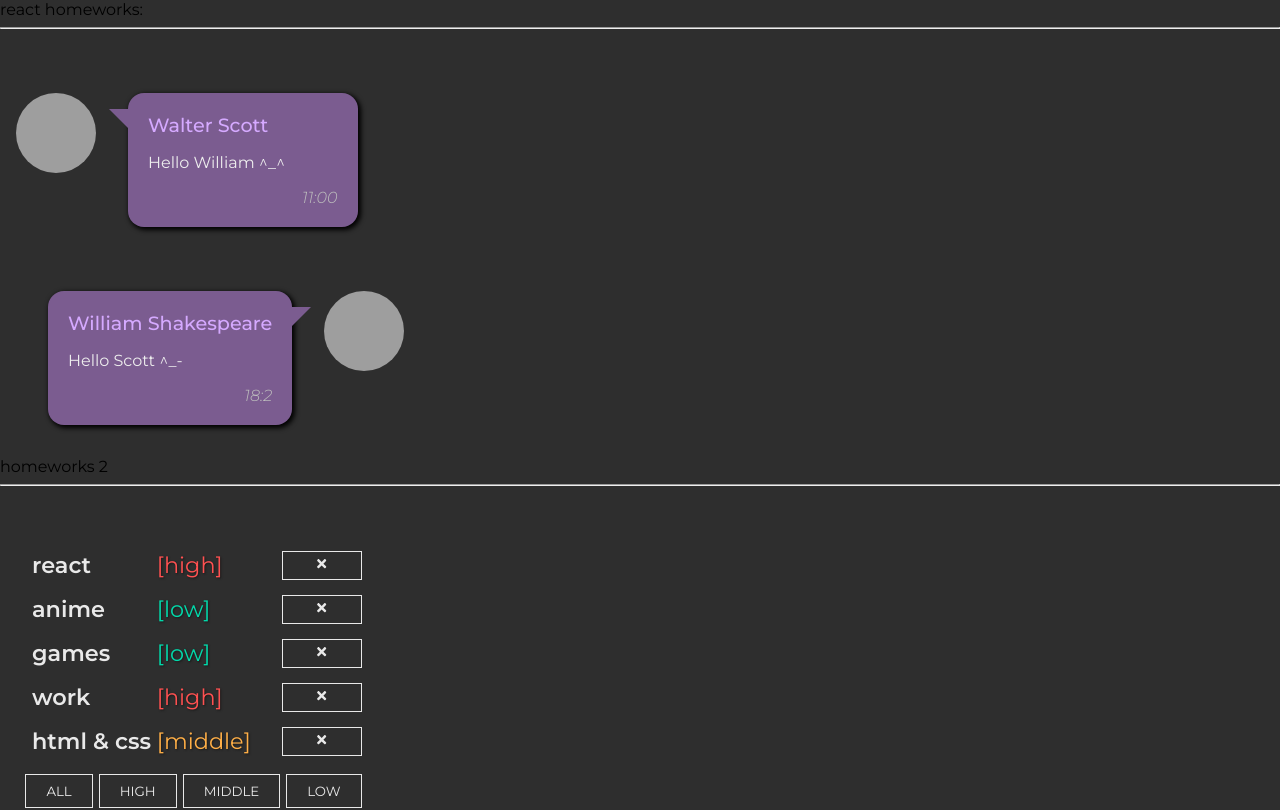
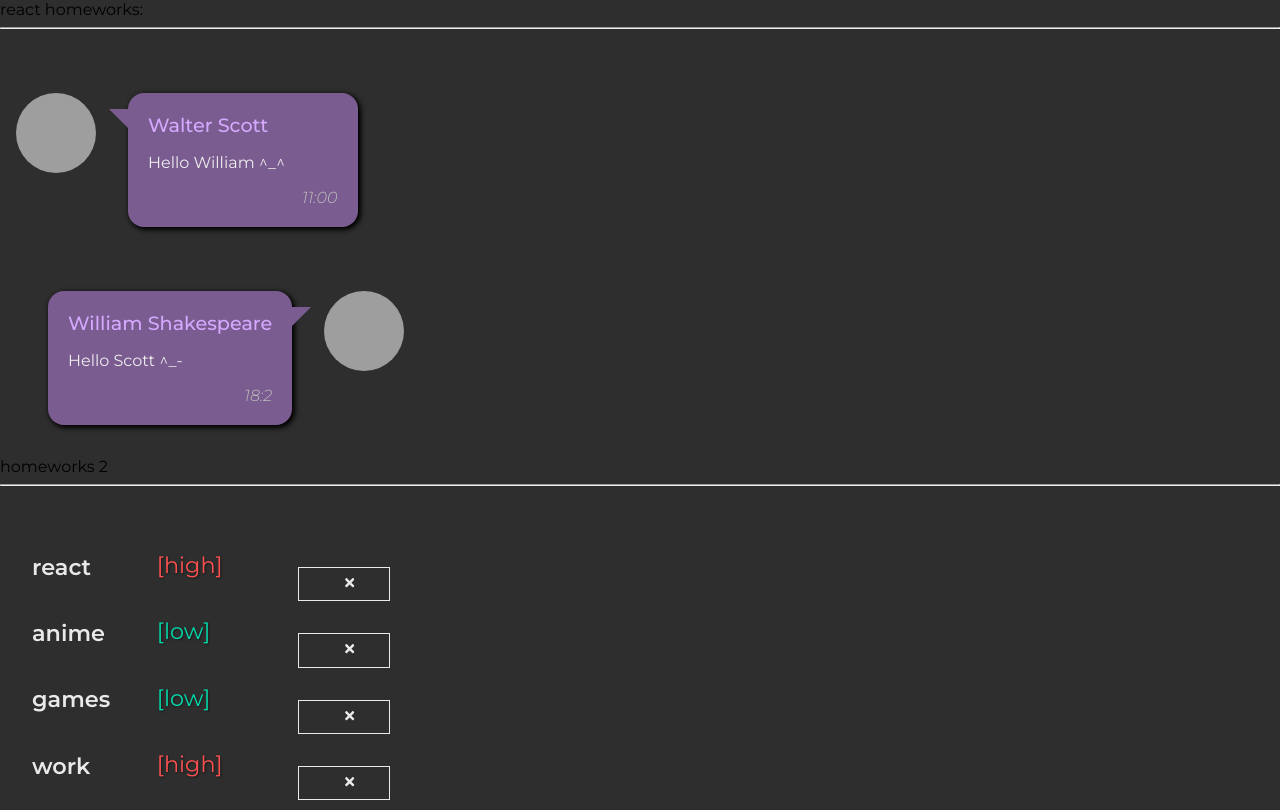
Before and after one commit to Humai88/homeworks, a React (Create React App) app: page / in a window 1280 px wide. Shown: the top 810 px of the page. Built offline with nearby package versions, Linux system fonts and the light colour scheme; grey boxes are pictures that could not be loaded.

Commit message:
Change all buttons and inputs

```diff
--- a/src/p2-homeworks/h2/Affair.tsx
+++ b/src/p2-homeworks/h2/Affair.tsx
@@ -2,6 +2,7 @@ import React from "react";
 import { AffairType } from "./HW2";
 import { FaTimes } from "react-icons/fa";
 import styles from "./Affairs.module.css";
+import SuperButton from "./../h4/common/c2-SuperButton/SuperButton";
 
 type AffairPropsType = {
   affair: AffairType;
@@ -31,9 +32,9 @@ function Affair(props: AffairPropsType) {
         </div>
       </div>
 
-      <button className={styles.deleteBtn} onClick={deleteCallback}>
+      <SuperButton className={styles.deleteBtn} onClick={deleteCallback}>
         <FaTimes />
-      </button>
+      </SuperButton>
     </div>
   );
 }
--- a/src/p2-homeworks/h2/Affairs.module.css
+++ b/src/p2-homeworks/h2/Affairs.module.css
@@ -3,44 +3,28 @@
 body {
   background-color: rgb(46, 46, 46);
 }
-button {
-  border: none;
-}
+
 .wrapper {
   display: grid;
-  grid-template-columns: 10% 10% 20% 60%;
+  grid-template-columns: 10% 10% 10% 70%;
   margin-left: 2rem;
 }
 .deleteBtn {
-  width: 5rem;
-  height: 1.8rem;
-  border: none;
-  text-transform: uppercase;
-  text-align: center;
-  color: #e9e9e9;
-  transition: all 0.15s;
-  font-weight: 400;
-  border: 1px solid #e9e9e9;
-  background-color: transparent;
+  margin: 1rem;
 }
-.deleteBtn:hover {
-  background-color: rgb(48, 38, 54);
-  border: 1px solid #b267f8;
-  color: #b267f8;
-}
+
 .name {
-  display: inline;
+  display: inline-block;
   font-weight: 600;
   font-size: 1.4rem;
-  margin-bottom: 1rem;
+  margin-bottom: 2.2rem;
   align-self: center;
   color: #e9e9e9;
 }
 .priority {
-  display: inline;
+  display: inline-block;
   font-weight: 400;
   font-size: 1.4rem;
-  margin-bottom: 1rem;
   align-self: center;
   text-shadow: 1px 1px 2px #1a1a1a;
 }
@@ -52,19 +36,6 @@ button {
   width: 23%;
 }
 .buttonsWrapper button {
-  border: none;
   margin: 3px;
   padding: 8px 20px;
-  text-transform: uppercase;
-  text-align: center;
-  color: #e9e9e9;
-  transition: all 0.15s;
-  font-weight: 400;
-  border: 1px solid #e9e9e9;
-  background-color: transparent;
 }
-.buttonsWrapper button:hover {
-  background-color: rgb(48, 38, 54);
-  border: 1px solid #b267f8;
-  color: #b267f8;
-}
--- a/src/p2-homeworks/h2/Affairs.tsx
+++ b/src/p2-homeworks/h2/Affairs.tsx
@@ -2,6 +2,7 @@ import React from "react";
 import Affair from "./Affair";
 import { AffairType, FilterType } from "./HW2";
 import styles from "./Affairs.module.css";
+import SuperButton from "./../h4/common/c2-SuperButton/SuperButton";
 
 type AffairsPropsType = {
   data: Array<AffairType>;
@@ -35,18 +36,18 @@ function Affairs(props: AffairsPropsType) {
     <div>
       {mappedAffairs}
       <div className={styles.buttonsWrapper}>
-        <button className={styles.all} onClick={setAll}>
+        <SuperButton className={styles.all} onClick={setAll}>
           All
-        </button>
-        <button className={styles.high} onClick={setHigh}>
+        </SuperButton>
+        <SuperButton className={styles.high} onClick={setHigh}>
           High
-        </button>
-        <button className={styles.mid} onClick={setMiddle}>
+        </SuperButton>
+        <SuperButton className={styles.mid} onClick={setMiddle}>
           Middle
-        </button>
-        <button className={styles.low} onClick={setLow}>
+        </SuperButton>
+        <SuperButton className={styles.low} onClick={setLow}>
           Low
-        </button>
+        </SuperButton>
       </div>
     </div>
   );
--- a/src/p2-homeworks/h3/Greeting.tsx
+++ b/src/p2-homeworks/h3/Greeting.tsx
@@ -1,5 +1,7 @@
 import React, { ChangeEvent } from "react";
 import s from "./Greeting.module.css";
+import SuperInputText from "./../h4/common/c1-SuperInputText/SuperInputText";
+import SuperButton from "./../h4/common/c2-SuperButton/SuperButton";
 
 type GreetingPropsType = {
   name: string;
@@ -19,20 +21,20 @@ const Greeting: React.FC<GreetingPropsType> = ({
 }) => {
   return (
     <div className={s.wrapper}>
-      <input
+      <SuperInputText
         value={name}
         onChange={setNameCallback}
         className={error ? s.error : s.noError}
       />
 
       {/* <span>{error}</span> */}
-      <button
+      <SuperButton
         disabled={error && true}
         className={error || name.length === 0 ? s.disable : s.btn}
         onClick={addUser}
       >
         add
-      </button>
+      </SuperButton>
       <span>{totalUsers}</span>
       {error && <p>Name required!</p>}
     </div>
--- a/src/p2-homeworks/h4/common/c2-SuperButton/SuperButton.module.css
+++ b/src/p2-homeworks/h4/common/c2-SuperButton/SuperButton.module.css
@@ -12,7 +12,6 @@
   transition: all 0.15s;
   font-weight: 400;
   background-color: transparent;
-  margin: 1rem;
 }
 .default:hover {
   background-color: rgb(48, 38, 54);
```
Also changed, not shown: src/p2-homeworks/h2/AlternativeAffairs.tsx (deleted, +0 -11 lines), src/p2-homeworks/h3/AlternativeGreeting.tsx (deleted, +0 -11 lines), src/p2-homeworks/h4/common/c1-SuperInputText/AlternativeSuperInputText.tsx (deleted, +0 -9 lines), src/p2-homeworks/h4/common/c2-SuperButton/AlternativeSuperButton.tsx (deleted, +0 -9 lines), src/p2-homeworks/h4/common/c3-SuperCheckbox/AlternativeSuperCheckbox.tsx (deleted, +0 -9 lines).
